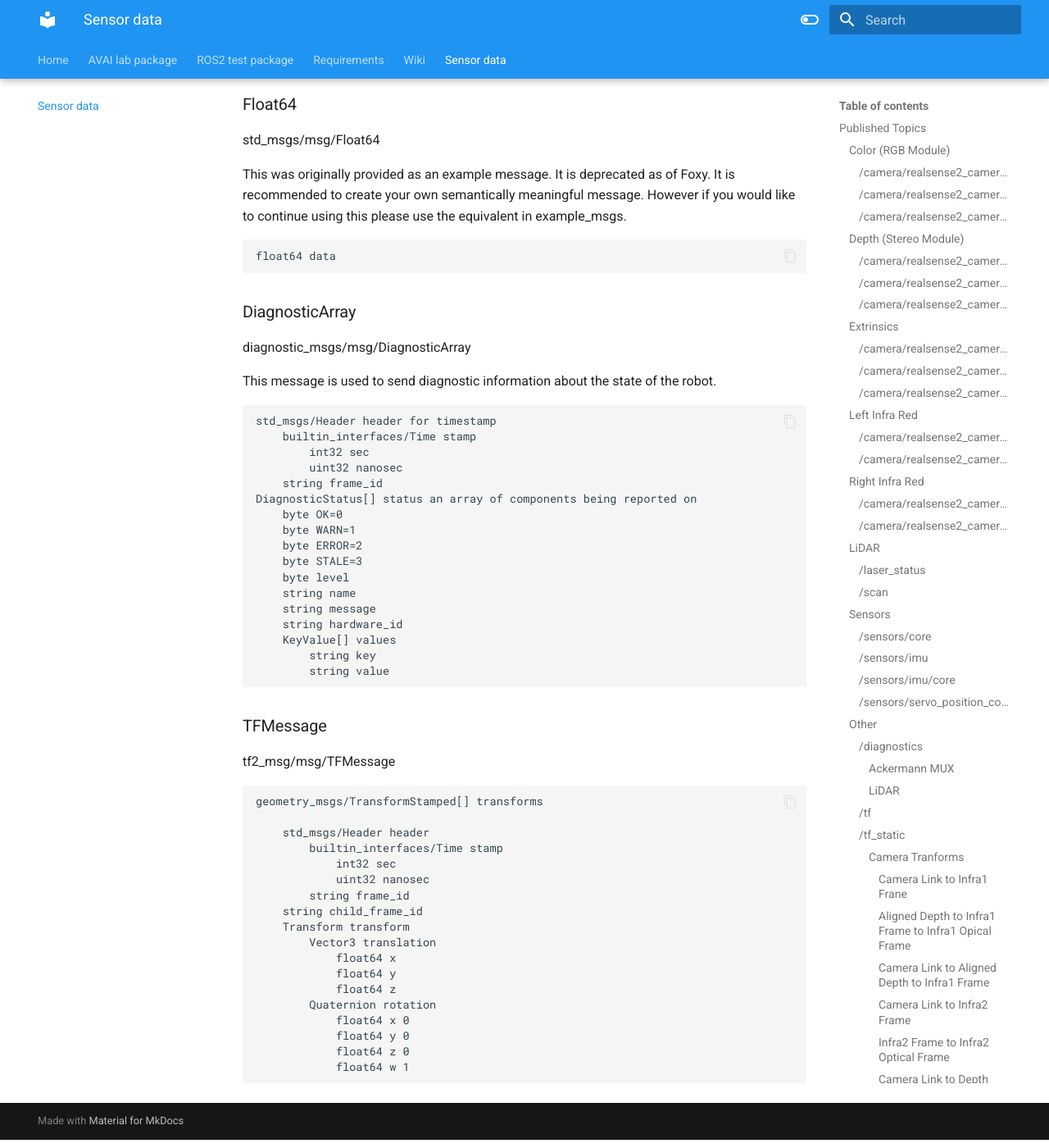
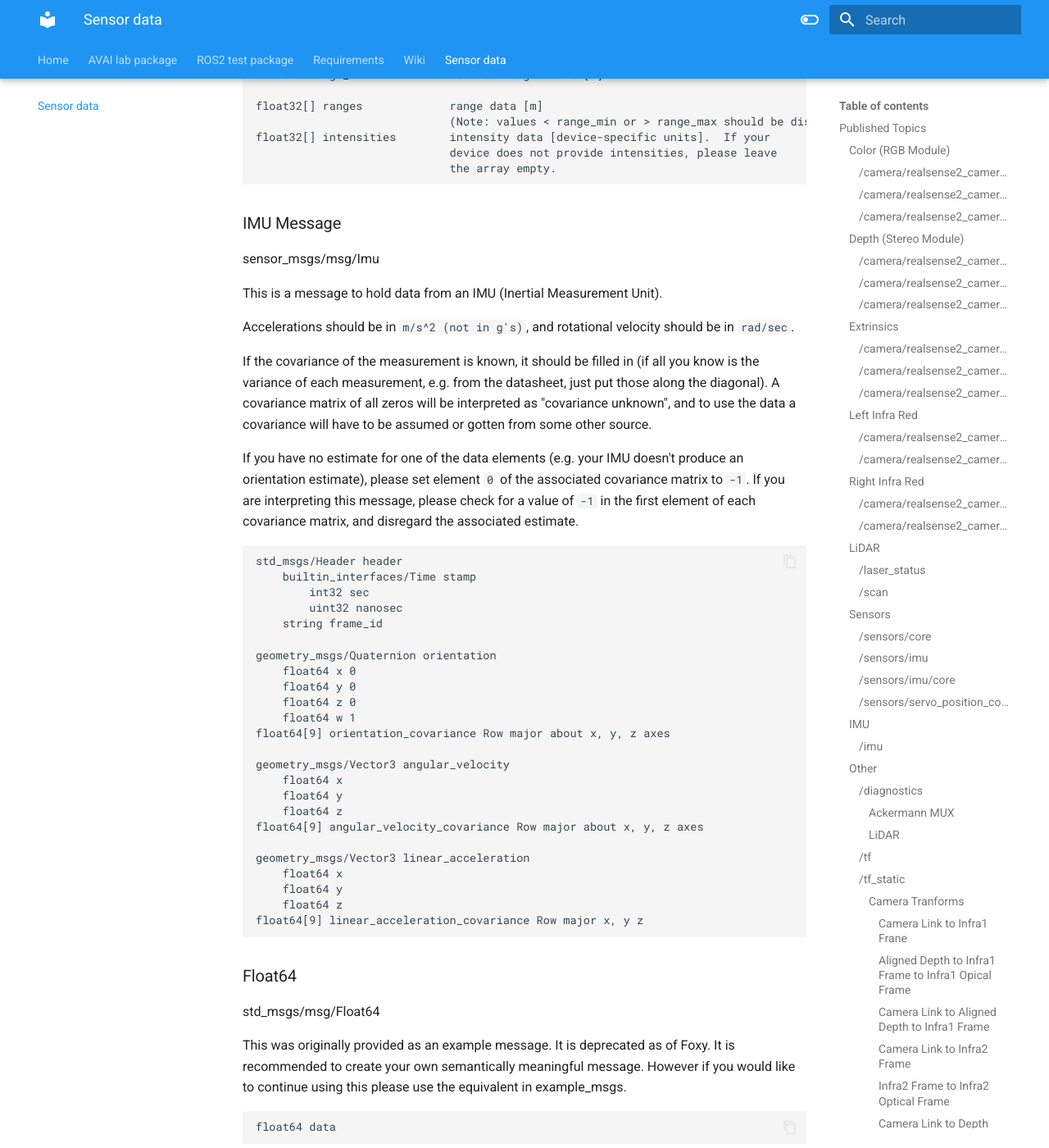
Before and after one commit to VicenteMoraes/race-car-buggy-busters, an MkDocs documentation site: the page built from docs/sensor_data.md, in a window 1280 px wide and 1400 px high, scrolled down 23385 px. Shown: the whole window at 82% size. Built offline with MkDocs 1.6.1 and Material for MkDocs 9.7.7, drawn with Linux system fonts in a browser that asks for light colours; some of the changed text lies outside the part shown.

Commit message:
Added IMU documentation

````diff
--- a/docs/sensor_data.md
+++ b/docs/sensor_data.md
@@ -342,10 +342,15 @@ float64[3] translation Three-element translation vector, in meters
 
 #### /sensors/servo_position_command
 
-[--std_msgs/msg/Float64](#float64)
+[std_msgs/msg/Float64](#float64)
 
 - data: some floating point number starting with ```0.``` (range probably between 0 and 1)
 
+### IMU
+
+#### /imu
+
+[sensor_msgs/msg/Imu](#imu-message)
 
 ### Other
 
@@ -830,6 +835,48 @@ float32[] intensities        intensity data [device-specific units].  If your
                              the array empty.
 ```
 
+### IMU Message
+
+sensor_msgs/msg/Imu
+
+This is a message to hold data from an IMU (Inertial Measurement Unit).
+
+Accelerations should be in ```m/s^2 (not in g's)```, and rotational velocity should be in ```rad/sec```.
+
+If the covariance of the measurement is known, it should be filled in (if all you know is the variance of each measurement, e.g. from the datasheet, just put those along the diagonal).
+A covariance matrix of all zeros will be interpreted as "covariance unknown", and to use the data a covariance will have to be assumed or gotten from some other source.
+
+If you have no estimate for one of the data elements (e.g. your IMU doesn't produce an orientation estimate), please set element ```0``` of the associated covariance matrix to ```-1```.
+If you are interpreting this message, please check for a value of ```-1``` in the first element of each covariance matrix, and disregard the associated estimate.
+
+```
+std_msgs/Header header
+	builtin_interfaces/Time stamp
+		int32 sec
+		uint32 nanosec
+	string frame_id
+
+geometry_msgs/Quaternion orientation
+	float64 x 0
+	float64 y 0
+	float64 z 0
+	float64 w 1
+float64[9] orientation_covariance Row major about x, y, z axes
+
+geometry_msgs/Vector3 angular_velocity
+	float64 x
+	float64 y
+	float64 z
+float64[9] angular_velocity_covariance Row major about x, y, z axes
+
+geometry_msgs/Vector3 linear_acceleration
+	float64 x
+	float64 y
+	float64 z
+float64[9] linear_acceleration_covariance Row major x, y z
+```
+
+
 ### Float64
 
 std_msgs/msg/Float64
````
